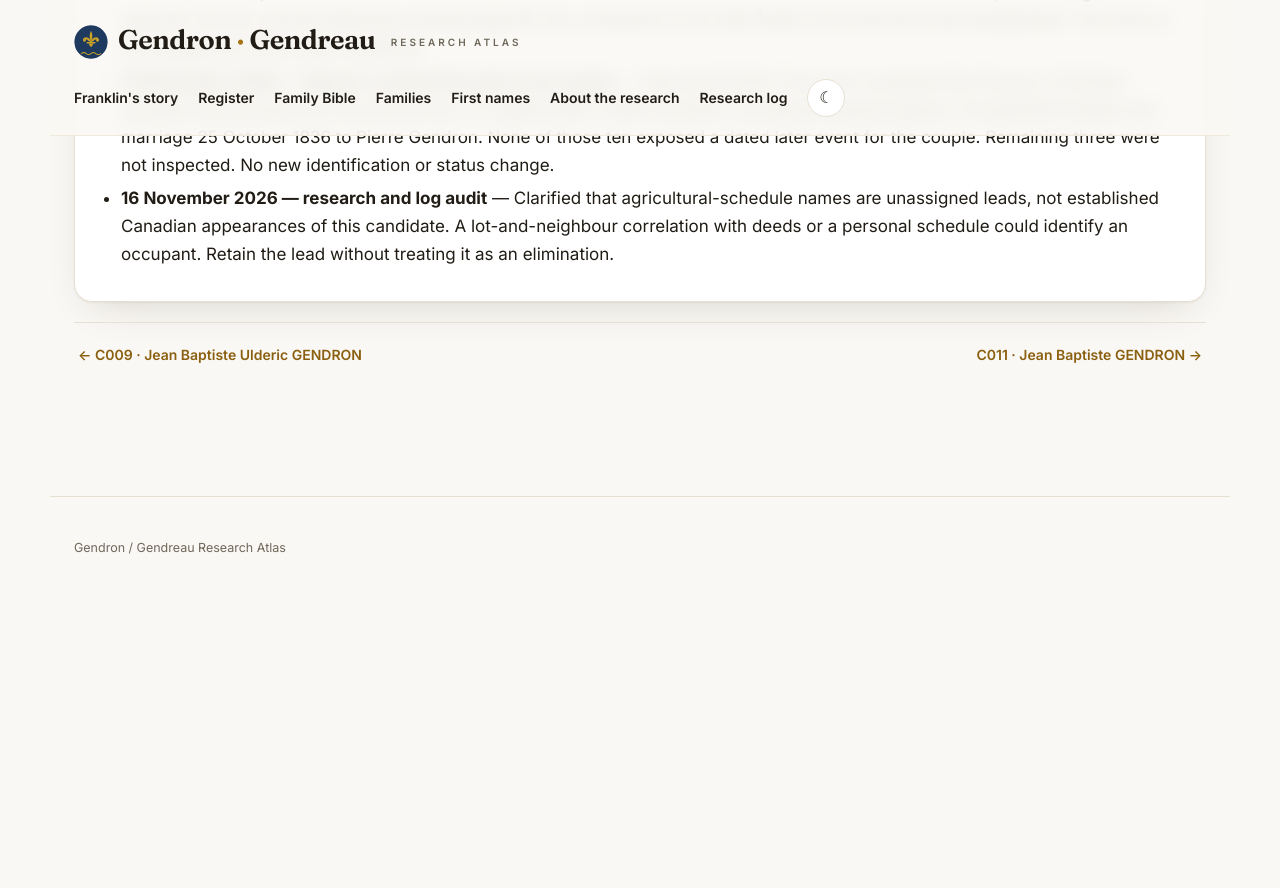
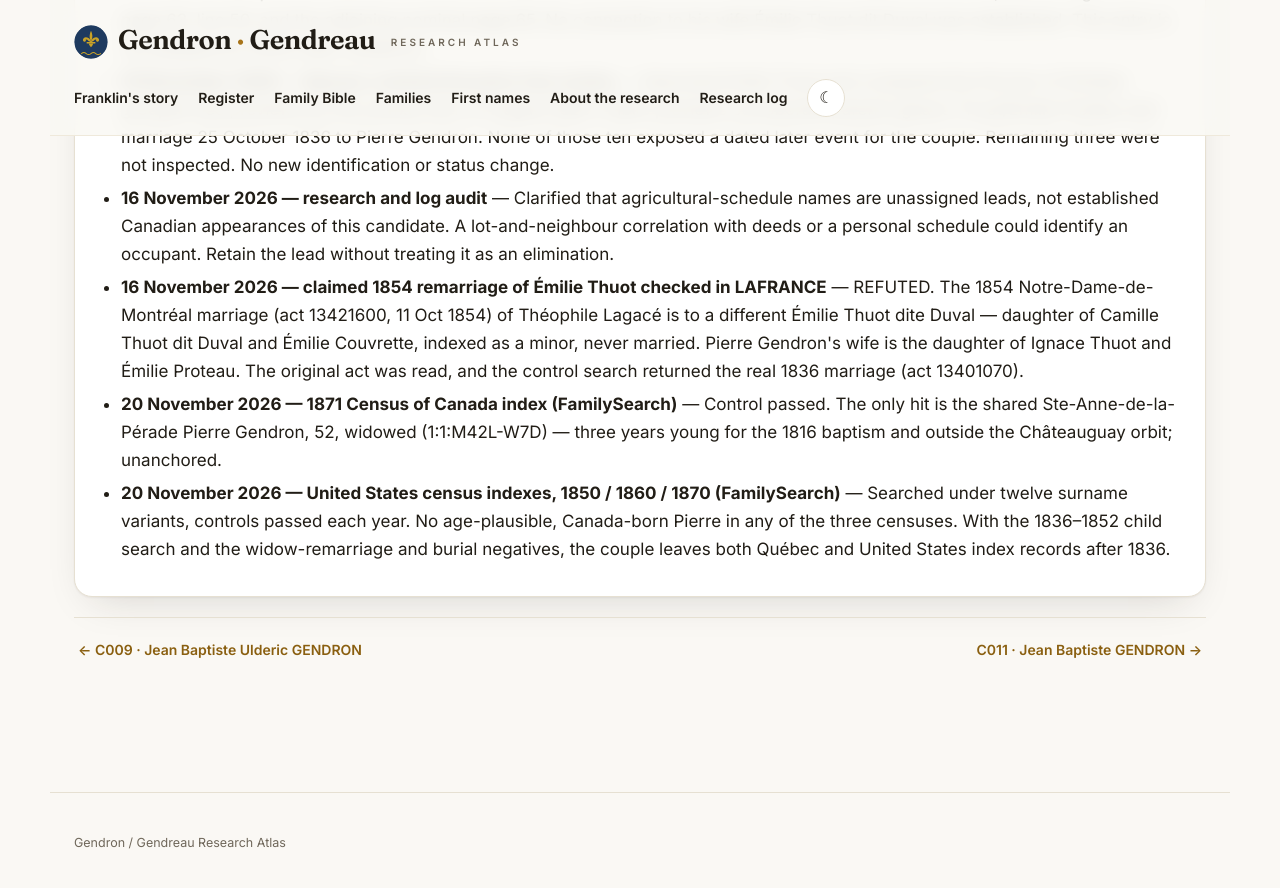
Before and after one commit to vetharmon/gendron-research, a Jekyll site: the page built from _candidates/c010.md, in a window 1280 px wide and 900 px high, scrolled down 2906 px. Shown: the top 888 px of the window. Built offline with Jekyll 4.4.1, drawn with Linux system fonts in a browser that asks for light colours; before the commit the page ends 3511 px from its top, so only the background shows below that.

Commit message:
Wave C31 + US sweeps: search-log entries for C004, C006, C010, C057, C143

```diff
--- a/_candidates/c010.md
+++ b/_candidates/c010.md
@@ -29,6 +29,12 @@ search_log:
     No new identification or status change.
 - resource: "16 November 2026 — research and log audit"
   outcome: "Clarified that agricultural-schedule names are unassigned leads, not established Canadian appearances of this candidate. A lot-and-neighbour correlation with deeds or a personal schedule could identify an occupant. Retain the lead without treating it as an elimination."
+- resource: 16 November 2026 — claimed 1854 remarriage of Émilie Thuot checked in LAFRANCE
+  outcome: 'REFUTED. The 1854 Notre-Dame-de-Montréal marriage (act 13421600, 11 Oct 1854) of Théophile Lagacé is to a different Émilie Thuot dite Duval — daughter of Camille Thuot dit Duval and Émilie Couvrette, indexed as a minor, never married. Pierre Gendron''s wife is the daughter of Ignace Thuot and Émilie Proteau. The original act was read, and the control search returned the real 1836 marriage (act 13401070).'
+- resource: 20 November 2026 — 1871 Census of Canada index (FamilySearch)
+  outcome: 'Control passed. The only hit is the shared Ste-Anne-de-la-Pérade Pierre Gendron, 52, widowed (1:1:M42L-W7D) — three years young for the 1816 baptism and outside the Châteauguay orbit; unanchored.'
+- resource: 20 November 2026 — United States census indexes, 1850 / 1860 / 1870 (FamilySearch)
+  outcome: 'Searched under twelve surname variants, controls passed each year. No age-plausible, Canada-born Pierre in any of the three censuses. With the 1836–1852 child search and the widow-remarriage and burial negatives, the couple leaves both Québec and United States index records after 1836.'
 permalink: /candidates/c010/
 sources:
 - label: LAFRANCE baptism (act 2626698)
```
Also changed, not shown: _candidates/c004.md (+4 -0 lines), _candidates/c006.md (+2 -0 lines), _candidates/c057.md (+2 -0 lines), _candidates/c143.md (+4 -0 lines).
